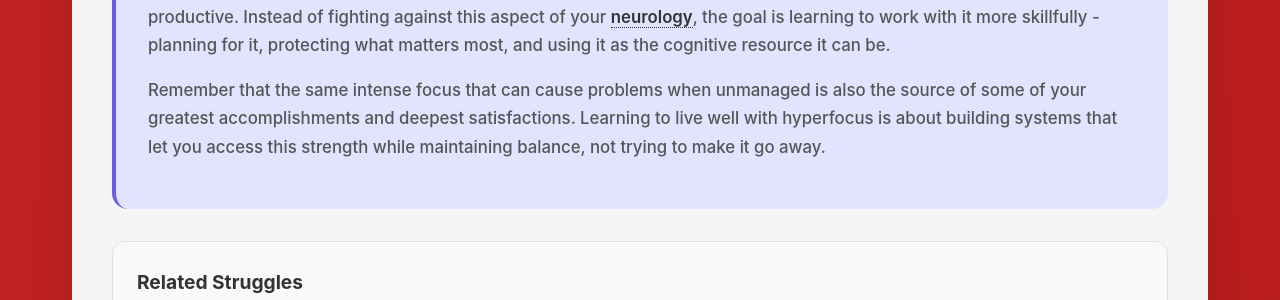
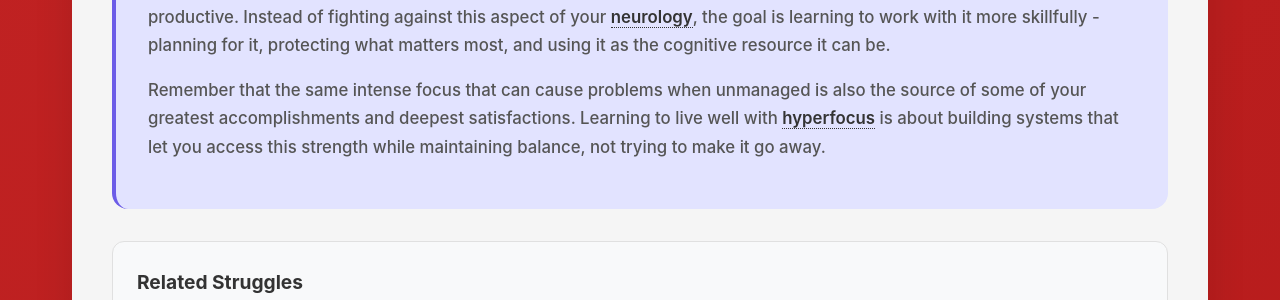
Before and after one commit to neurodivergent-survival-guide/neurodivergent-survival-guide, a Jekyll site: the page built from struggles/hyperfocus-episodes.html, in a window 1280 px wide and 900 px high, scrolled down 4820 px. Shown: the part 272-572 px from the top of the window. Built offline with Jekyll 4.4.1, drawn with Linux system fonts in a browser that asks for light colours.

Commit message:
Update hyperfocus-episodes.html

```diff
--- a/struggles/hyperfocus-episodes.html
+++ b/struggles/hyperfocus-episodes.html
@@ -132,7 +132,7 @@ search_terms: ["lost hours", "can't stop", "forgot to eat", "time disappeared",
 
         <p>The guilt or shame you might feel about neglecting responsibilities during hyperfocus episodes is understandable but not productive. Instead of fighting against this aspect of your <a class="jargon">neurology<span class="tooltip">The structure and functioning of your nervous system, including brain differences</span></a>, the goal is learning to work with it more skillfully - planning for it, protecting what matters most, and using it as the cognitive resource it can be.</p>
 
-        <p>Remember that the same intense focus that can cause problems when unmanaged is also the source of some of your greatest accomplishments and deepest satisfactions. Learning to live well with hyperfocus is about building systems that let you access this strength while maintaining balance, not trying to make it go away.</p>
+        <p>Remember that the same intense focus that can cause problems when unmanaged is also the source of some of your greatest accomplishments and deepest satisfactions. Learning to live well with <a class="jargon">hyperfocus<span class="tooltip">Intense, sustained focus on interesting activities that can last for hours and is difficult to interrupt</span></a> is about building systems that let you access this strength while maintaining balance, not trying to make it go away.</p>
     </div>
 
     <div class="related-struggles">
```
